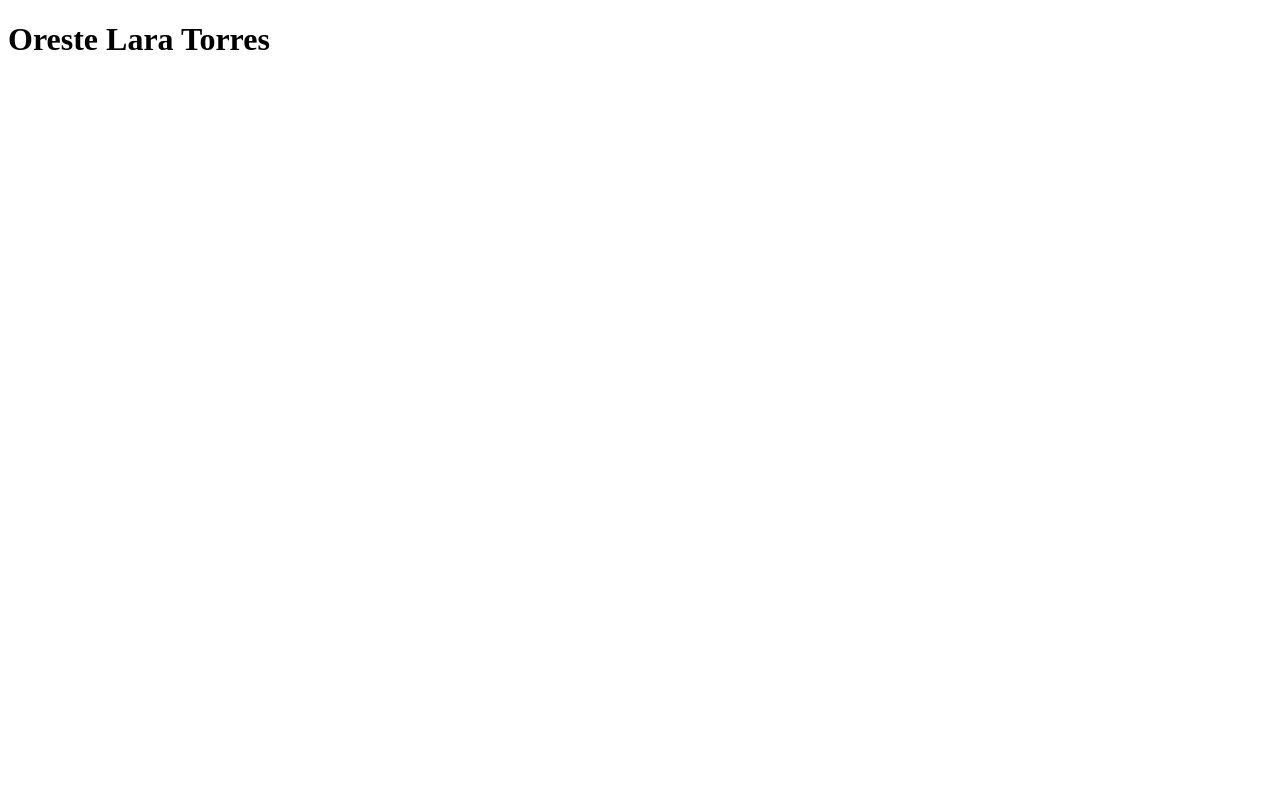
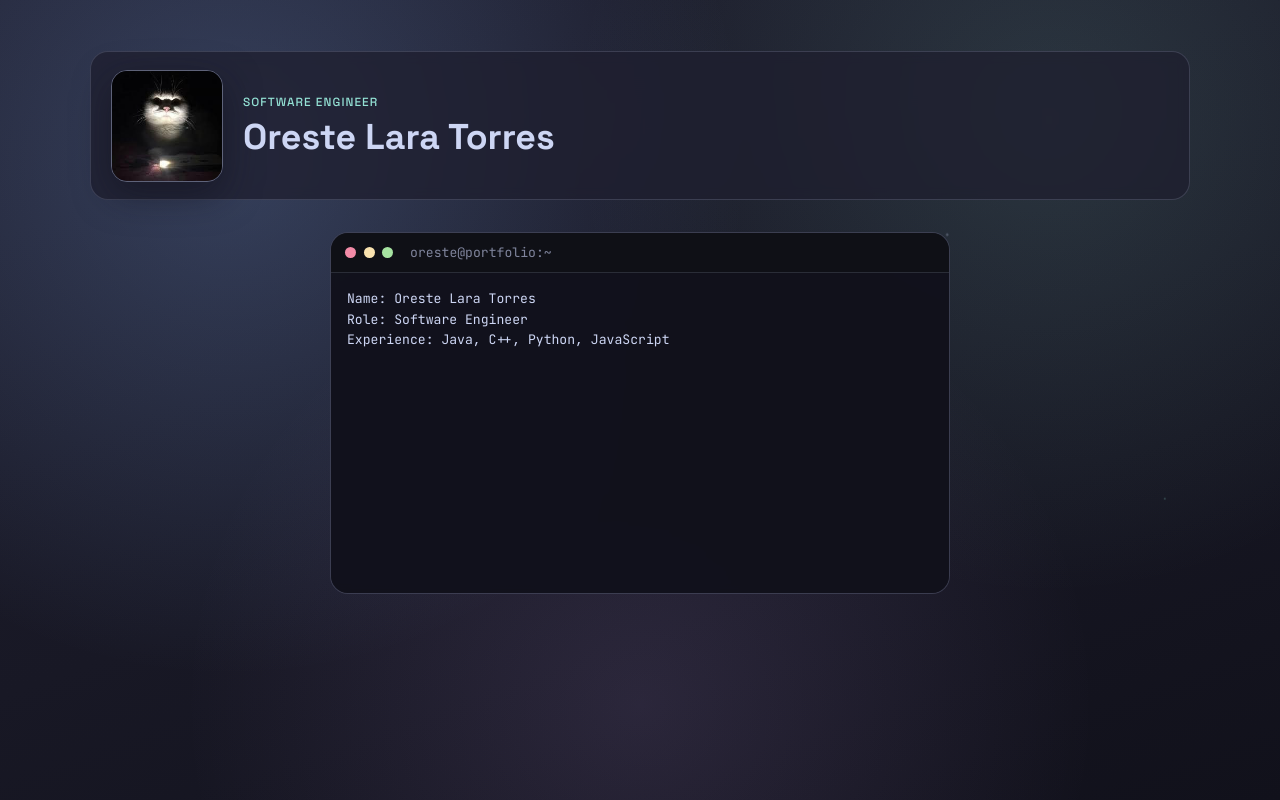
Before and after one commit to oz34hg/Personal-Portfolio, a plain HTML site: page index.html in a window 1280 px wide. Drawn offline with Linux system fonts and the light colour scheme.

Commit message:
main idea

```diff
--- a/index.html
+++ b/index.html
@@ -1,13 +1,43 @@
 <!DOCTYPE html>
-
 <html lang="en">
 <head>
     <meta charset="UTF-8">
     <meta name="viewport" content="width=device-width, initial-scale=1.0">
+    <link rel="stylesheet" href="style.css">
+    <link rel="preconnect" href="https://fonts.googleapis.com">
+    <link rel="preconnect" href="https://fonts.gstatic.com" crossorigin>
+    <link href="https://fonts.googleapis.com/css2?family=JetBrains+Mono:wght@400;600&family=Space+Grotesk:wght@400;500;700&display=swap" rel="stylesheet">
     <title>Personal Portfolio</title>
 </head>
 <body>
-    <h1>Oreste Lara Torres</h1>
+    <div class="space-layers" aria-hidden="true"></div>
+    <main class="page">
+        <section class="hero">
+            <div class="identity">
+                <img src="images/cat.jpeg" alt="Oreste Lara Torres profile photo" class="profile-pix">
+                <div class="name-wrap">
+                    <p class="eyebrow">Software Engineer</p>
+                    <h1>Oreste Lara Torres</h1>
 
+                </div>
+            </div>
+        </section>
+
+        <section class="grid">
+            <article class="card terminal-card">
+                <div class="terminal-header">
+                    <span class="dot red"></span>
+                    <span class="dot yellow"></span>
+                    <span class="dot green"></span>
+                    <p>oreste@portfolio:~</p>
+                </div>
+                <pre class="terminal" aria-label="neofetch output">
+Name: Oreste Lara Torres
+Role: Software Engineer
+Experience: Java, C++, Python, JavaScript
+                </pre>
+            </article>
+        </section>
+    </main>
 </body>
 </html>
--- a/style.css
+++ b/style.css
@@ -0,0 +1,215 @@
+:root {
+    --bg-base: #11111b;
+    --bg-mid: #181825;
+    --bg-soft: #1e1e2e;
+    --surface: rgba(30, 30, 46, 0.74);
+    --surface-strong: rgba(17, 17, 27, 0.94);
+    --text-main: #cdd6f4;
+    --text-soft: #bac2de;
+    --accent: #89b4fa;
+    --accent-soft: #94e2d5;
+    --stroke: rgba(166, 173, 200, 0.22);
+}
+
+* {
+    box-sizing: border-box;
+}
+
+html,
+body {
+    min-height: 100%;
+}
+
+body {
+    margin: 0;
+    color: var(--text-main);
+    font-family: "Space Grotesk", sans-serif;
+    background:
+        radial-gradient(circle at 18% 20%, rgba(137, 180, 250, 0.24), transparent 42%),
+        radial-gradient(circle at 82% 15%, rgba(148, 226, 213, 0.14), transparent 38%),
+        radial-gradient(circle at 50% 88%, rgba(203, 166, 247, 0.12), transparent 48%),
+        linear-gradient(160deg, var(--bg-soft), var(--bg-mid) 55%, var(--bg-base));
+}
+
+.space-layers {
+    position: fixed;
+    inset: 0;
+    pointer-events: none;
+    z-index: 0;
+    background-image:
+        radial-gradient(2px 2px at 12% 16%, rgba(205, 214, 244, 0.6), transparent),
+        radial-gradient(2px 2px at 74% 30%, rgba(186, 194, 222, 0.52), transparent),
+        radial-gradient(1.5px 1.5px at 37% 74%, rgba(205, 214, 244, 0.42), transparent),
+        radial-gradient(1.5px 1.5px at 91% 63%, rgba(148, 226, 213, 0.45), transparent),
+        radial-gradient(1.5px 1.5px at 46% 42%, rgba(180, 190, 254, 0.4), transparent);
+    animation: drift 18s ease-in-out infinite;
+    opacity: 0.75;
+}
+
+@keyframes drift {
+    0% {
+        transform: translateY(0);
+    }
+    50% {
+        transform: translateY(-9px);
+    }
+    100% {
+        transform: translateY(0);
+    }
+}
+
+.page {
+    position: relative;
+    z-index: 1;
+    width: min(1100px, 92vw);
+    margin: 0 auto;
+    padding: 3.2rem 0 3.8rem;
+}
+
+.hero {
+    margin-bottom: 2rem;
+}
+
+.identity {
+    display: flex;
+    align-items: center;
+    gap: 1.25rem;
+    padding: 1.1rem 1.25rem;
+    border: 1px solid var(--stroke);
+    border-radius: 18px;
+    background: var(--surface);
+    backdrop-filter: blur(6px);
+}
+
+.profile-pix {
+    width: 112px;
+    height: 112px;
+    object-fit: cover;
+    border-radius: 16px;
+    border: 1px solid rgba(205, 214, 244, 0.35);
+    box-shadow: 0 12px 36px rgba(17, 17, 27, 0.55);
+}
+
+.eyebrow {
+    margin: 0 0 0.45rem;
+    color: var(--accent-soft);
+    letter-spacing: 0.09em;
+    text-transform: uppercase;
+    font-size: 0.74rem;
+    font-weight: 500;
+}
+
+h1 {
+    margin: 0;
+    font-size: clamp(1.7rem, 2.8vw, 2.45rem);
+    line-height: 1.15;
+}
+
+.grid {
+    display: block;
+}
+
+.card {
+    border-radius: 18px;
+    border: 1px solid var(--stroke);
+    background: var(--surface);
+    backdrop-filter: blur(4px);
+    padding: 1.15rem;
+}
+
+.terminal-card {
+    padding: 0;
+    overflow: hidden;
+    width: min(100%, 620px);
+    margin: 0 auto;
+}
+
+.terminal-header {
+    height: 40px;
+    border-bottom: 1px solid rgba(108, 112, 134, 0.3);
+    background: #0f1016;
+    display: flex;
+    align-items: center;
+    padding: 0 0.9rem;
+    gap: 0.46rem;
+}
+
+.terminal-header p {
+    margin: 0 0 0 0.6rem;
+    font-size: 0.82rem;
+    color: #7f849c;
+    font-family: "JetBrains Mono", monospace;
+}
+
+.dot {
+    width: 11px;
+    height: 11px;
+    border-radius: 999px;
+    display: inline-block;
+}
+
+.dot.red {
+    background: #f38ba8;
+}
+
+.dot.yellow {
+    background: #f9e2af;
+}
+
+.dot.green {
+    background: #a6e3a1;
+}
+
+.terminal {
+    margin: 0;
+    min-height: 320px;
+    padding: 1rem;
+    background: var(--surface-strong);
+    color: #cdd6f4;
+    font-size: 0.82rem;
+    line-height: 1.56;
+    white-space: pre-wrap;
+    font-family: "JetBrains Mono", monospace;
+}
+
+h2 {
+    margin: 0 0 0.7rem;
+    font-size: 1.07rem;
+}
+
+ul {
+    margin: 0;
+    padding-left: 1rem;
+}
+
+li {
+    margin-bottom: 0.48rem;
+    color: var(--text-soft);
+}
+
+@media (max-width: 880px) {
+    .terminal-card {
+        width: 100%;
+    }
+}
+
+@media (max-width: 600px) {
+    .page {
+        padding-top: 1.5rem;
+    }
+
+    .identity {
+        flex-direction: column;
+        align-items: flex-start;
+    }
+
+    .profile-pix {
+        width: 96px;
+        height: 96px;
+    }
+
+    .terminal {
+        min-height: 300px;
+        font-size: 0.78rem;
+    }
+}
```
Also changed, not shown: images/cat.jpeg (added).
